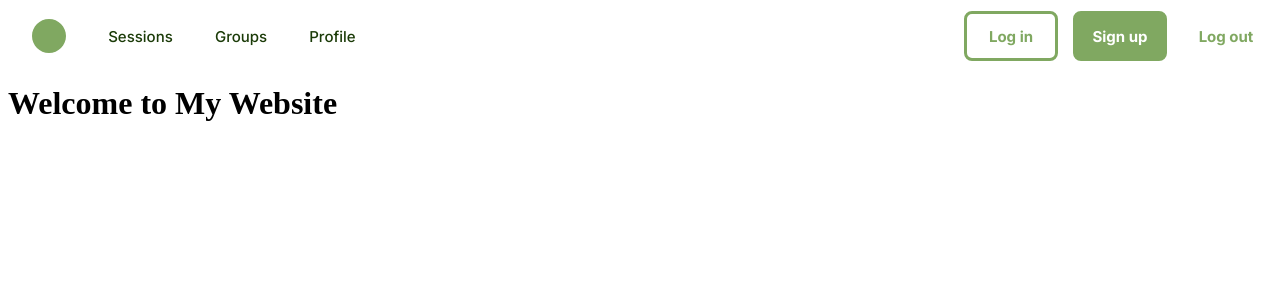
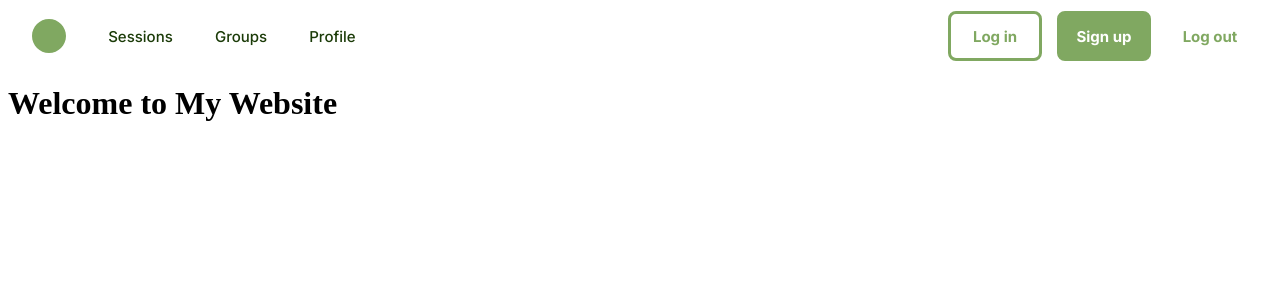
Before and after one commit to dthomas1202/mruhacks2025, a PHP site: page /groups.php in a window 1280 px wide. Shown: the top 300 px of the page. Run offline with PHP 8.4, Linux system fonts and the light colour scheme.

Commit message:
i keep touching the header, my bad

```diff
--- a/pages/css/header.css
+++ b/pages/css/header.css
@@ -46,6 +46,7 @@ a {
 .rightHeader {
     display: flex;
     padding: 1rem;
+    margin-right:1rem;
     justify-content: center;
     align-items: center;
     gap: 0.9375rem;
```
